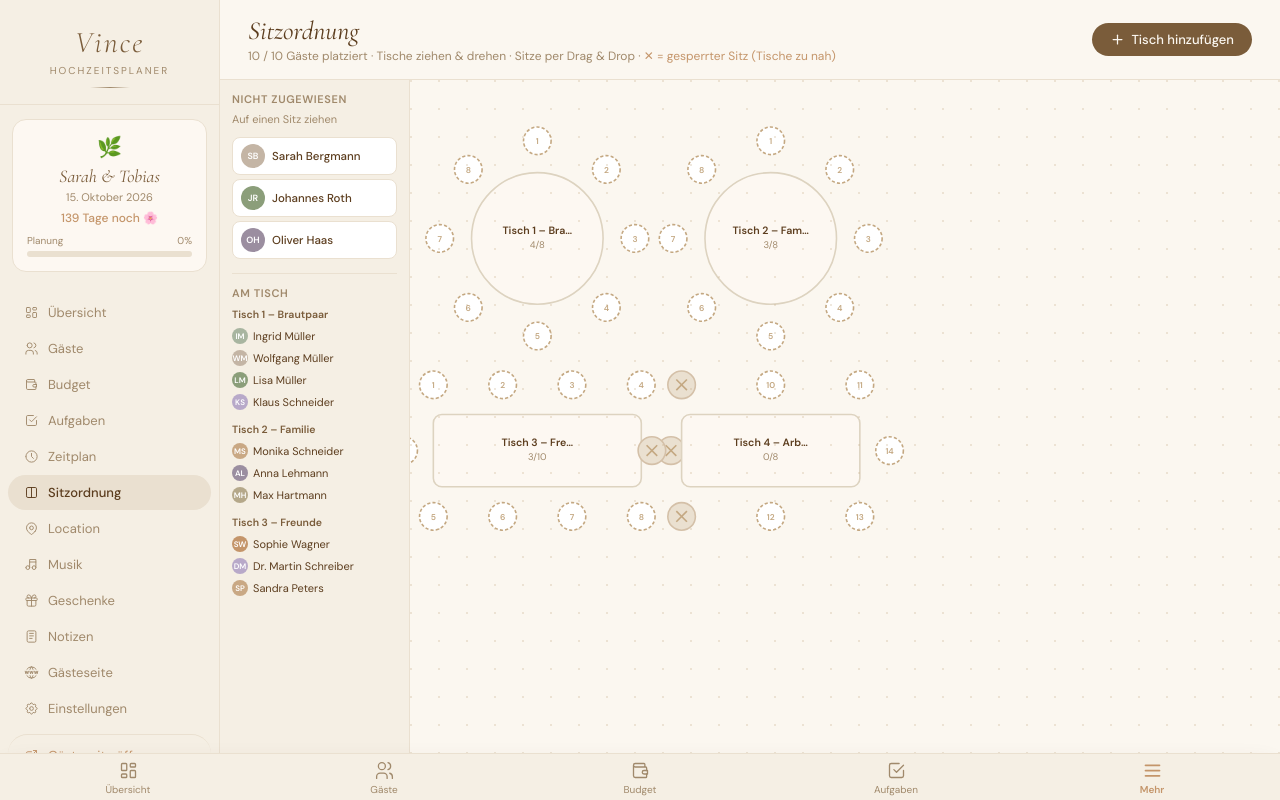
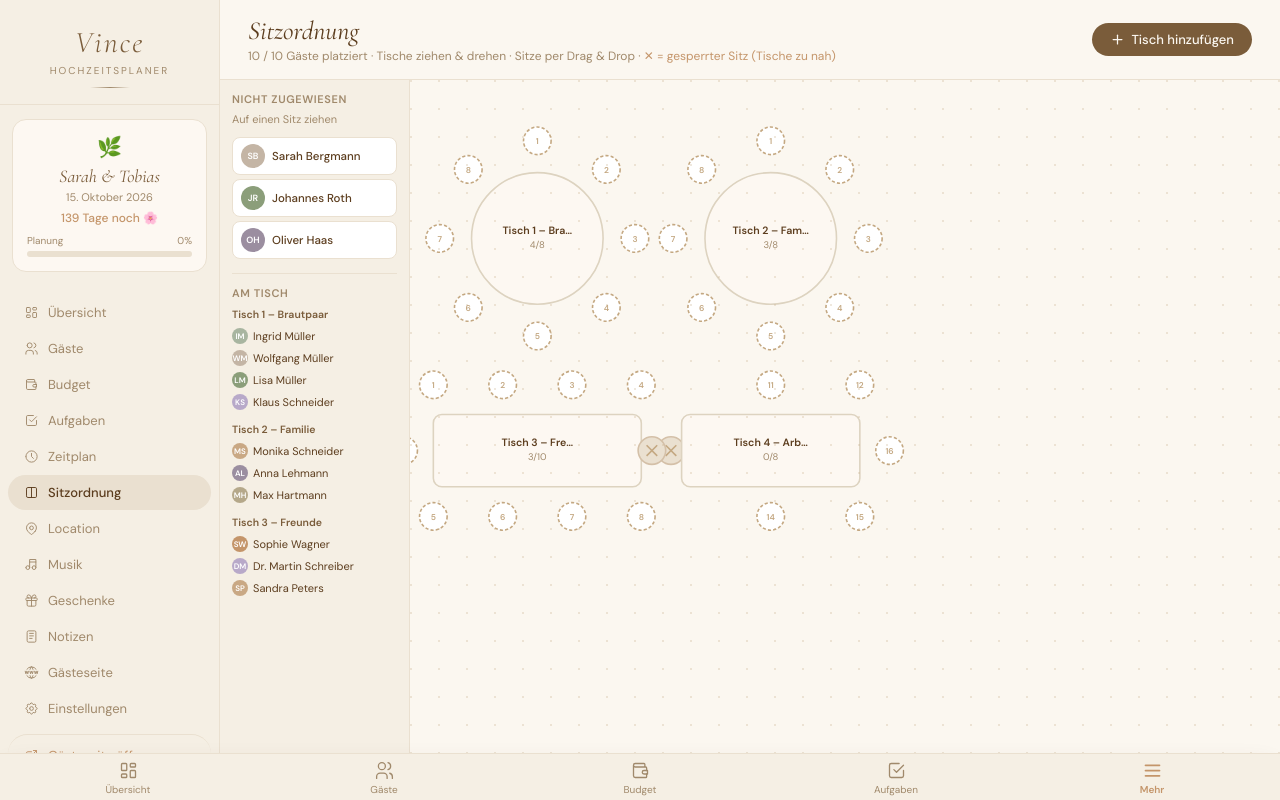
Before and after one commit to TanerTops/Wedding, a React (Vite) app: page /seating in a window 1280 px wide. Built offline with nearby package versions, Linux system fonts and the light colour scheme.

Commit message:
Update Seating.jsx

```diff
--- a/src/pages/Seating.jsx
+++ b/src/pages/Seating.jsx
@@ -135,7 +135,8 @@ function getOBBSeparation(t1, t2) {
 //   - Long side (side seats of rect): only block seats that are PHYSICALLY INSIDE the neighbour body
 //   - Head end (short ends of rect): block ALL seats on that end of BOTH tables when they touch
 function getBlockedSeats(tables) {
-  const blocked = {};
+  const blocked = {};     // shows X — both sides of centre head contact
+  const invisible = {};  // completely hidden — the discarded corner seat
 
   function pointInside(wx, wy, table, pad = SEAT_R) {
     const { rx, ry } = getTableDims(table.shape, table.seats);
@@ -198,14 +199,18 @@ function getBlockedSeats(tables) {
         if (h2h && isHead && minD < SEAT_R * 5) {
           const isCentre = Math.abs(ly1) < ry1 * 0.35;
           if (isCentre) {
+            // Centre: both physically in the gap → show X on both
             blocked[`${t1.id}_${si}`] = true;
             blocked[`${t2.id}_${minIdx}`] = true;
           } else {
+            // Corner: t2's seat is the discarded duplicate → make it INVISIBLE
+            // t1's corner seat stays visible (it's the shared seat)
             if (i < j) {
-              blocked[`${t2.id}_${minIdx}`] = true;
+              invisible[`${t2.id}_${minIdx}`] = true;
             }
           }
         } else if (!h2h && pointInside(seat.wx, seat.wy, t2)) {
+          // Long-side: show X
           blocked[`${t1.id}_${si}`] = true;
           if (pointInside(seats2[minIdx].wx, seats2[minIdx].wy, t1)) {
             blocked[`${t2.id}_${minIdx}`] = true;
@@ -215,7 +220,7 @@ function getBlockedSeats(tables) {
     }
   }
 
-  return blocked;
+  return { blocked, invisible };
 }
 
 
@@ -247,7 +252,7 @@ export default function Seating() {
 
   const assignedIds = seating.tables.flatMap(t => t.guests);
   const unassigned = guests.filter(g => !assignedIds.includes(g.id) && g.status !== 'declined');
-  const blockedSeats = getBlockedSeats(seating.tables);
+  const { blocked: blockedSeats, invisible: invisibleSeats } = getBlockedSeats(seating.tables);
 
   // ── SVG coords ─────────────────────────────────────────────────
   function getSVGPoint(e) {
@@ -410,7 +415,7 @@ export default function Seating() {
       group.forEach(t => {
         offsets[t.id] = counter;
         getWorldSeats(t).forEach((_, si) => {
-          if (!blockedSeats[`${t.id}_${si}`]) counter++;
+          if (!blockedSeats[`${t.id}_${si}`] && !invisibleSeats[`${t.id}_${si}`]) counter++;
         });
       });
     });
@@ -451,6 +456,8 @@ export default function Seating() {
         {worldSeats.map((seat, si) => {
           const key = `${table.id}_${si}`;
           const blocked = blockedSeats[key];
+          // Corner discarded seat — completely hidden, not even an X
+          if (invisibleSeats[key]) return null;
           const occupantId = seatOrder[si];
           const occupant = occupantId ? guests.find(g => g.id === occupantId) : null;
           const isHovered = hoveredSeat?.tableId === table.id && hoveredSeat?.seatIndex === si;
```
